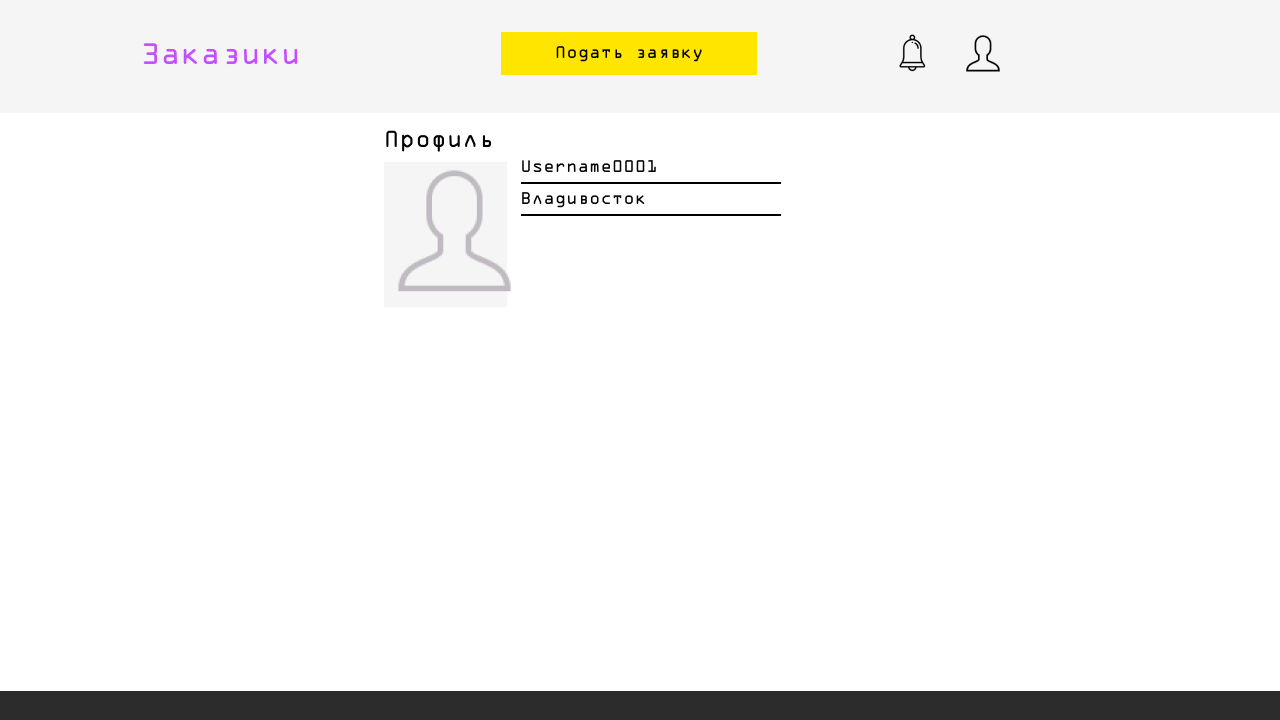
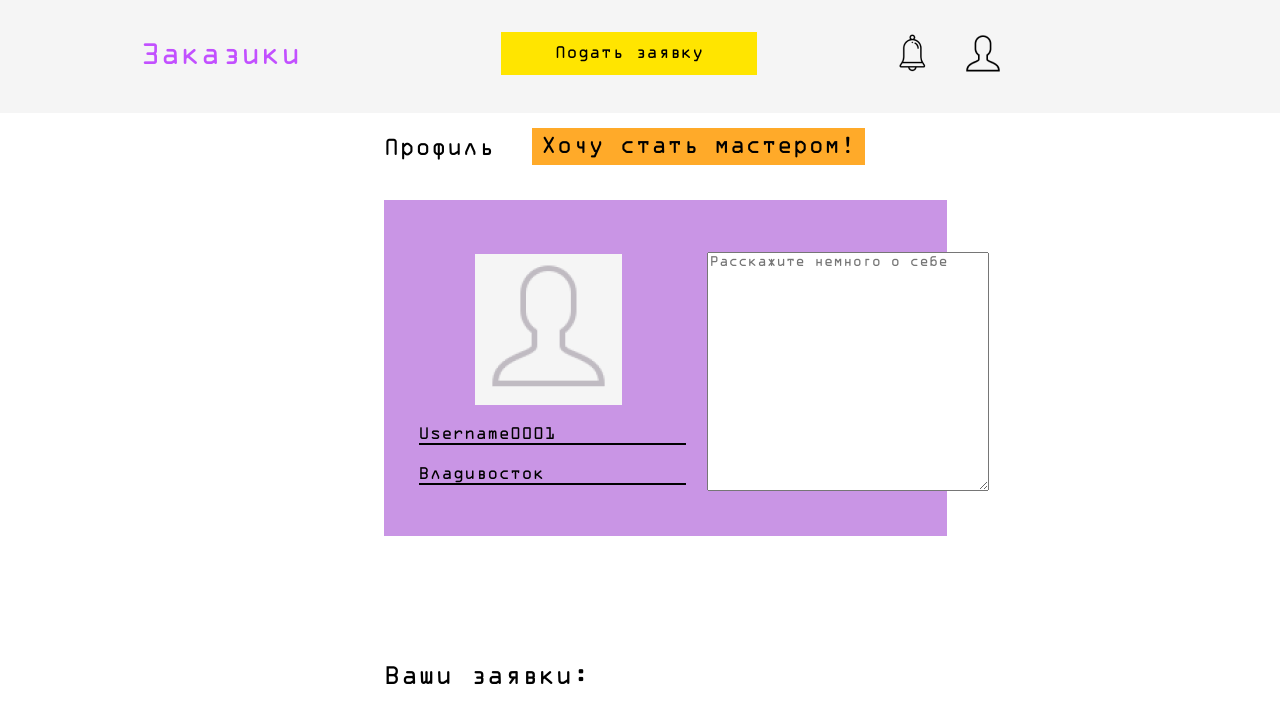
Before and after one commit to miiekca/Hakaton_nov_2023, a plain HTML site: page profile.html in a window 1280 px wide. Shown: the top 720 px of the page. Drawn offline with Linux system fonts and the light colour scheme.

Commit message:
fixed profile-page

```diff
--- a/profile.html
+++ b/profile.html
@@ -24,9 +24,13 @@
  <form method="post"></form>
 		<div class = "my-profile">
 			<div class = "header-profile">
-				Профиль
+				<div class = "text-header">Профиль</div>
+				<div class = "became-master">
+					<a class = "btn-master" href = "#">Хочу стать мастером!</a>
+				</div>
 			</div>
 			<div class = "profile-info">
+				<div class = "info">
 					<div class = "photo">
 						<img src = "static/default_photo.png">
 					</div>
@@ -36,6 +40,17 @@
 						</div>
 					<div class = "line">Владивосток</div>
 				</div>
+				</div>
+				<div class = "field_about">
+					<textarea class = "about-me", placeholder="Расскажите немного о себе" rows="12"></textarea>
+				</div>
+		</div>
+	</div>
+
+	<div class = "my-appl">
+		<div class = "header-app">Ваши заявки:</div>
+		<div class = "list-appl">
+
 		</div>
 	</div>
 
--- a/static/style_profile.css
+++ b/static/style_profile.css
@@ -62,25 +62,73 @@ body{
 }
 
 .header-profile{
+	font-family: 'OCRA';
 	font-size: 22px;
+	display: flex;
+	width: 100vh;
+	text-align: center;
+}
+
+.text-header{
+	margin-top: 1%;
+}
+
+.btn-master{
+	display: flex;
+	background: #FFAA29;
+	padding: 2% 3%;
+	text-decoration: none;
+	width: 100%;
+	color: #000;
+	margin-left: 12%;
 }
 
 .profile-info{
 	display: flex;
+	margin-top: 7%;
+	background: #C995E5;
+	padding: 10% 4%;
+	width: 105%;
+	padding-right: 1%;
+}
+
+.info{
+	justify-content: center;
+	margin-right: 30%;
+}
+
+.about-me{
+	font-family: 'OCRA';
+	height: 100%;
+	width: 125%;
 }
 
 .photo{
 	margin-top: 2%;
 	background: #F5F5F5;
-	width: 24%;
+	width: 100%;
+	margin-left: 50%;
+	padding: 2% 2%;
 }
 
 .line{
 	margin-left: 10%;
 	border-bottom: 2px solid #000;
 	height: 15%;
-	margin-top: 5%;
+	margin-top: 15%;
 	width: 190%;
+}
+
+.my-appl{
+	font-family: 'OCRA';
+	margin: 10% 30%;
+	font-size: 24px;
+}
+
+.list-appl{
+	width: 100%;
+	height: 50%;
+	background: #F5F5F5;
 }
 
 .bottom-field{
```
Lines whose indentation alone changed are shown as unchanged.
